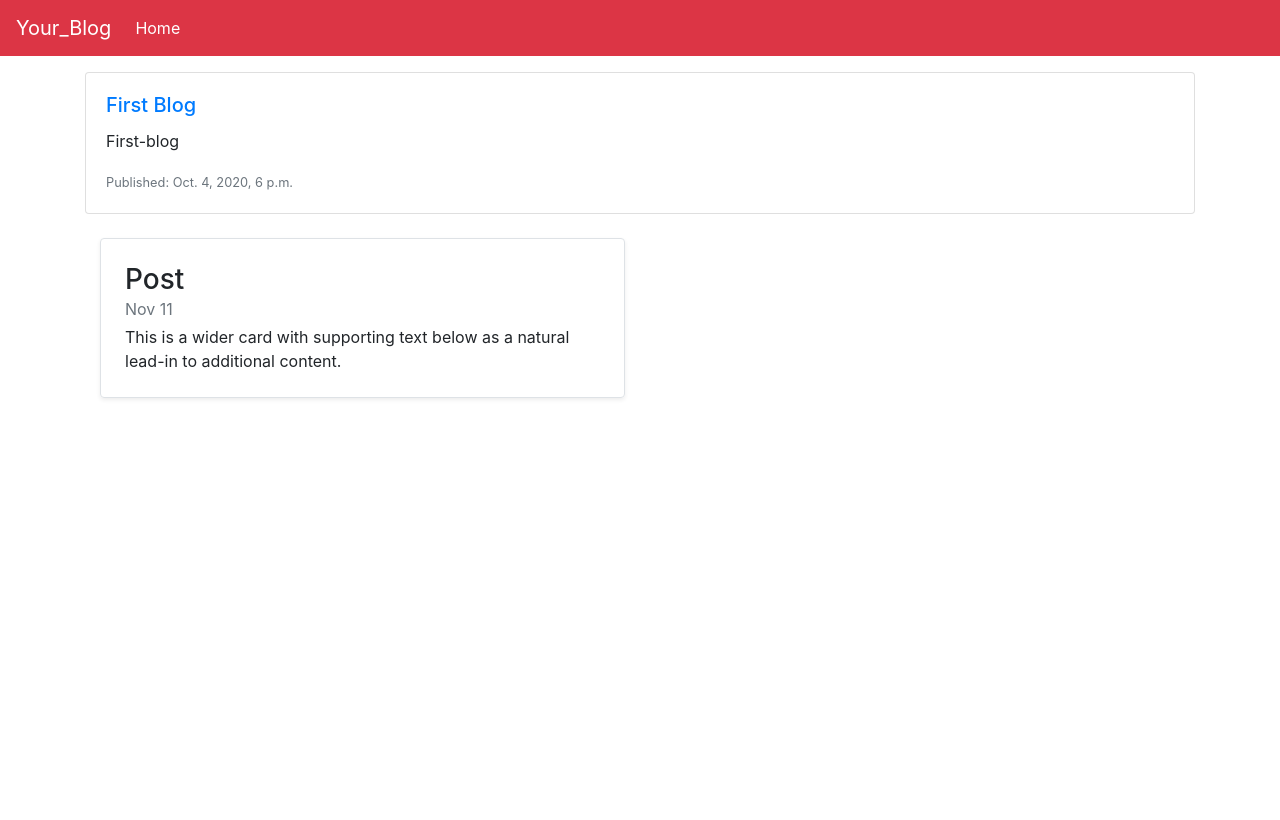
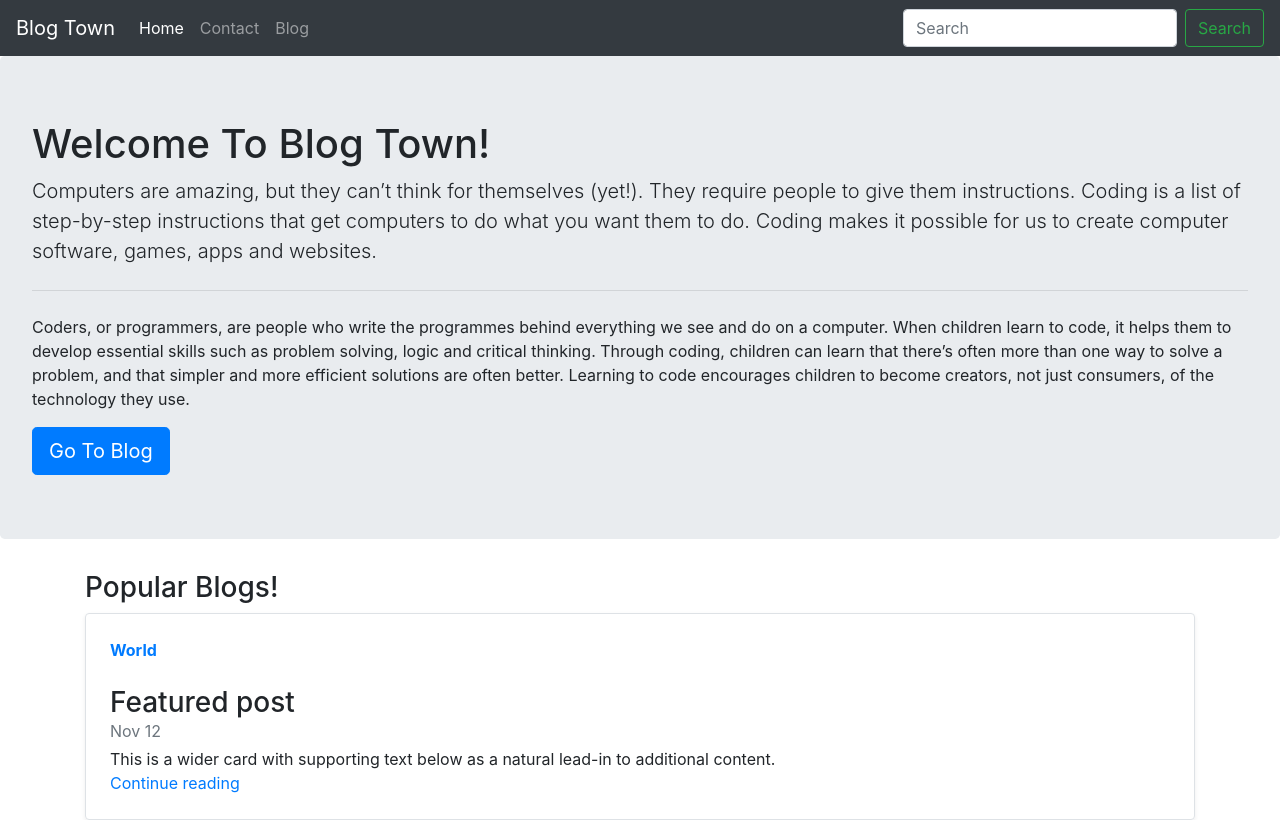
Before and after one commit to nishitakos1/blog_project, a Django app: page / in a window 1280 px wide. Before the commit the page ends 399 px from the top, so only its background shows below. Run offline with Django 3.2, Linux system fonts and the light colour scheme; data comes from the database, SQL or seed files in the repository; some libraries are stand-ins or nearby versions.

Commit message:
second_commit

```diff
--- a/blog_pro/urls.py
+++ b/blog_pro/urls.py
@@ -15,12 +15,15 @@ Including another URLconf
 """
 from django.contrib import admin
 from django.urls import path
-from home.views import home_view, read_article
+from home import views
 
 
 urlpatterns = [
     path('admin/', admin.site.urls),
-    path('', home_view),
-    path('<str:slug>/', read_article),
+    path('', views.home_view, name='Home'),
+    path("contact/", views.contact, name='Contact'),
+    path("blog/", views.blog, name='Blog'),
+    path('post/', views.post, name='Post'),
+
 
 ]
--- a/home/admin.py
+++ b/home/admin.py
@@ -1,5 +1,6 @@
 from django.contrib import admin
-from .models import BlogPost
+from .models import Contact, Post
 
 # Register your models here.
-admin.site.register(BlogPost)
+admin.site.register(Contact)
+admin.site.register(Post)
--- a/home/models.py
+++ b/home/models.py
@@ -2,11 +2,24 @@ from django.db import models
 
 
 # Create your models here.
-class BlogPost(models.Model):
-    # id - Django automatically creates an auto-incrementing primary key for every model!
-    title = models.CharField(max_length=120, null=True, blank=False)
-    subtitle = models.CharField(max_length=180, null=True, blank=False)
-    slug = models.SlugField(unique=True, null=True, blank=False)
-    body = models.TextField()
-    created_at = models.DateTimeField(auto_now_add=True, null=False)
-    updated_at = models.DateTimeField(auto_now=True, null=False)
+
+class Contact(models.Model):
+    sno = models.AutoField(primary_key=True)
+    name = models.CharField(max_length=255)
+    phone = models.CharField(max_length=13)
+    email = models.CharField(max_length=100)
+    content = models.TextField()
+    timeStamp = models.DateTimeField(auto_now_add=True, blank=True)
+
+    def __str__(self):
+        return 'Message From ' + self.name + '-' + self.email
+
+class Post(models.Model):
+    sno = models.AutoField(primary_key=True)
+    title = models.CharField(max_length=255)
+    author = models.CharField(max_length=100)
+    content = models.TextField()
+    timeStamp = models.DateTimeField(auto_now_add=True, blank=True)
+
+    def __str__(self):
+        return self.title + ' by ' + self.author
--- a/home/views.py
+++ b/home/views.py
@@ -1,19 +1,36 @@
 from django.shortcuts import render
 from django.contrib.auth.models import User
-from .models import BlogPost
-from django.shortcuts import render, get_object_or_404
+from .models import Contact, Post
+from django.contrib import messages
+
 
 # Create your views here.
 
 
 def home_view(request):
-    qs = BlogPost.objects.all()
-    template_name = 'home.html'
-    context = {'object_list': qs}
-    return render(request, template_name, context)
+    return render(request, 'home.html')
 
-def read_article(request, slug):
-    obj = get_object_or_404(BlogPost, slug= slug)
-    template_name = 'read_article.html'
-    context = {'object': obj}
-    return render(request, template_name, context)
+def contact(request):
+    if request.method=='POST':
+        name = request.POST['name']
+        email = request.POST['email']
+        phone = request.POST['phone']
+        content = request.POST['content']
+        print(name, email, phone, content)
+        if len(name)<2 or len(email)<4 or len(phone)<10 or len(content)<4 :
+            messages.error(request, "Please fill the form correctly")
+        else:
+            contact = Contact(name=name, email=email, phone=phone, content=content)
+            contact.save()
+            messages.success(request, "You have successfully submitted your issue !")
+    return render(request,'contact.html')
+
+def blog(request):
+    return render(request,'blog.html')
+
+def post(request):
+    allPosts = Post.objects.all()
+    print(allPosts)
+    context = {'allPosts' : allPosts}
+
+    return render(request, 'post.html', context)
--- a/templates/base.html
+++ b/templates/base.html
@@ -9,27 +9,36 @@
     <!-- Bootstrap CSS -->
     <link rel="stylesheet" href="https://stackpath.bootstrapcdn.com/bootstrap/4.4.1/css/bootstrap.min.css" integrity="sha384-Vkoo8x4CGsO3+Hhxv8T/Q5PaXtkKtu6ug5TOeNV6gBiFeWPGFN9MuhOf23Q9Ifjh" crossorigin="anonymous">
 
-    <title>Your_Blog | {% block tab_content %}Replace{% endblock %}</title>
+    <title>{% block title %} {% endblock title %}</title>
 </head>
 
 <body>
-    <nav class="navbar sticky-top navbar-expand-lg navbar-dark bg-danger">
-        <a class="navbar-brand" href="/">
-        Your_Blog
-      </a>
+    <nav class="navbar navbar-expand-lg navbar-dark bg-dark">
+        <a class="navbar-brand" href="/">Blog Town</a>
         <button class="navbar-toggler" type="button" data-toggle="collapse" data-target="#navbarSupportedContent" aria-controls="navbarSupportedContent" aria-expanded="false" aria-label="Toggle navigation">
-        <span class="navbar-toggler-icon"></span>
-      </button>
+          <span class="navbar-toggler-icon"></span>
+        </button>
+
         <div class="collapse navbar-collapse" id="navbarSupportedContent">
             <ul class="navbar-nav mr-auto">
-                <li class="nav-item active">
-                    <a class="nav-link" href="/">Home<span class="sr-only">(current)</span></a>
+                <li class="nav-item  {% block homeactive %} {% endblock homeactive %}">
+                    <a class="nav-link" href="{% url 'Home' %}">Home <span class="sr-only"></span></a>
+                </li>
+                <li class="nav-item {% block contactactive %} {% endblock contactactive %}">
+                    <a class="nav-link" href="{% url 'Contact' %}">Contact</a>
+                </li>
+                 <li class="nav-item {% block blogactive %} {% endblock blogactive %}">
+                    <a class="nav-link" href="{% url 'Blog' %}">Blog</a>
                 </li>
 
             </ul>
+            <form class="form-inline my-2 my-lg-0">
+                <input class="form-control mr-sm-2" type="search" placeholder="Search" aria-label="Search">
+                <button class="btn btn-outline-success my-2 my-sm-0" type="submit">Search</button>
+            </form>
         </div>
     </nav>
-    {% block page_content %} {% endblock %}
+   {% block body %} {% endblock body %}
     <script src="https://code.jquery.com/jquery-3.4.1.slim.min.js" integrity="sha384-J6qa4849blE2+poT4WnyKhv5vZF5SrPo0iEjwBvKU7imGFAV0wwj1yYfoRSJoZ+n" crossorigin="anonymous"></script>
     <script src="https://cdn.jsdelivr.net/npm/popper.js@1.16.0/dist/umd/popper.min.js" integrity="sha384-Q6E9RHvbIyZFJoft+2mJbHaEWldlvI9IOYy5n3zV9zzTtmI3UksdQRVvoxMfooAo" crossorigin="anonymous"></script>
     <script src="https://stackpath.bootstrapcdn.com/bootstrap/4.4.1/js/bootstrap.min.js" integrity="sha384-wfSDF2E50Y2D1uUdj0O3uMBJnjuUD4Ih7YwaYd1iqfktj0Uod8GCExl3Og8ifwB6" crossorigin="anonymous"></script>
--- a/templates/home.html
+++ b/templates/home.html
@@ -1,28 +1,27 @@
-{% extends "base.html" %} {% block tab_content %} Home {% endblock %} {% block page_content %} {% for object in object_list %}
+<!DOCTYPE html>{% extends "base.html" %} {% block title %} Blog Town|Home {% endblock title %} {% block homeactive %} active {% endblock homeactive %} {% block body %}
+
+
+<div class="jumbotron">
+    <h1 class="display-15">Welcome To Blog Town!</h1>
+    <p class="lead">Computers are amazing, but they can’t think for themselves (yet!). They require people to give them instructions. Coding is a list of step-by-step instructions that get computers to do what you want them to do. Coding makes it possible for us to create
+        computer software, games, apps and websites.</p>
+    <hr class="my-4">
+    <p> Coders, or programmers, are people who write the programmes behind everything we see and do on a computer. When children learn to code, it helps them to develop essential skills such as problem solving, logic and critical thinking. Through coding,
+        children can learn that there’s often more than one way to solve a problem, and that simpler and more efficient solutions are often better. Learning to code encourages children to become creators, not just consumers, of the technology they use.
+    </p>
+    <a class="btn btn-primary btn-lg" href="{% url 'Blog'%}" role="button">Go To Blog</a>
+</div>
 <div class="container">
-    <div class="mt-3">
-        <div class="card mb-3">
-            <div class="card-body">
-                <h5 class="card-title"><a href="{{object.slug}}">{{object.title}}</a></h5>
-                <p class="card-text">{{object.subtitle}}</p>
-                <p class="card-text"><small class="text-muted">Published: {{object.created_at}}</small></p>
-            </div>
+    <h3>Popular Blogs!</h3>
+    <div class="row no-gutters border rounded overflow-hidden flex-md-row my-6 shadow-sm h-md-500 position-relative display-6">
+        <div class="col p-4 d-flex flex-column position-static">
+            <strong class="d-inline-block mb-4 text-primary">World</strong>
+            <h3 class="mb-0">Featured post</h3>
+            <div class="mb-1 text-muted">Nov 12</div>
+            <p class="card-text mb-auto">This is a wider card with supporting text below as a natural lead-in to additional content.</p>
+            <a href="{% url 'Blog'%}" class="stretched-link">Continue reading</a>
         </div>
+
     </div>
 </div>
-<div class="container">
-    <div class="col-md-6">
-        <div class="row no-gutters border rounded overflow-hidden flex-md-row my-4 shadow-sm h-md-250 position-relative">
-            <div class="col p-4 d-flex flex-column position-static">
-
-                <h3 class="mb-0">Post</h3>
-                <div class="mb-1 text-muted">Nov 11</div>
-                <p class="mb-auto">This is a wider card with supporting text below as a natural lead-in to additional content.</p>
-
-            </div>
-
-        </div>
-    </div>
-</div>{% empty %}
-<p>Sorry, no articles have been written yet.</p>
-{% endfor %} {% endblock %}
+{% endblock body %}
```
Also changed, not shown: blog_pro/settings.py (+8 -2 lines), home/urls.py (added, +12 -0 lines), templates/blog.html (added, +17 -0 lines), templates/contact.html (added, +37 -0 lines), templates/post.html (added, +22 -0 lines), templates/read_article.html (deleted, +0 -39 lines), db.sqlite3, home/migrations/0003_contact.py (added), home/migrations/0004_contact_timestamp.py (added), home/migrations/0005_auto_20201027_2355.py (added), home/migrations/0006_post.py (added), home/migrations/0007_post_slug.py (added).
